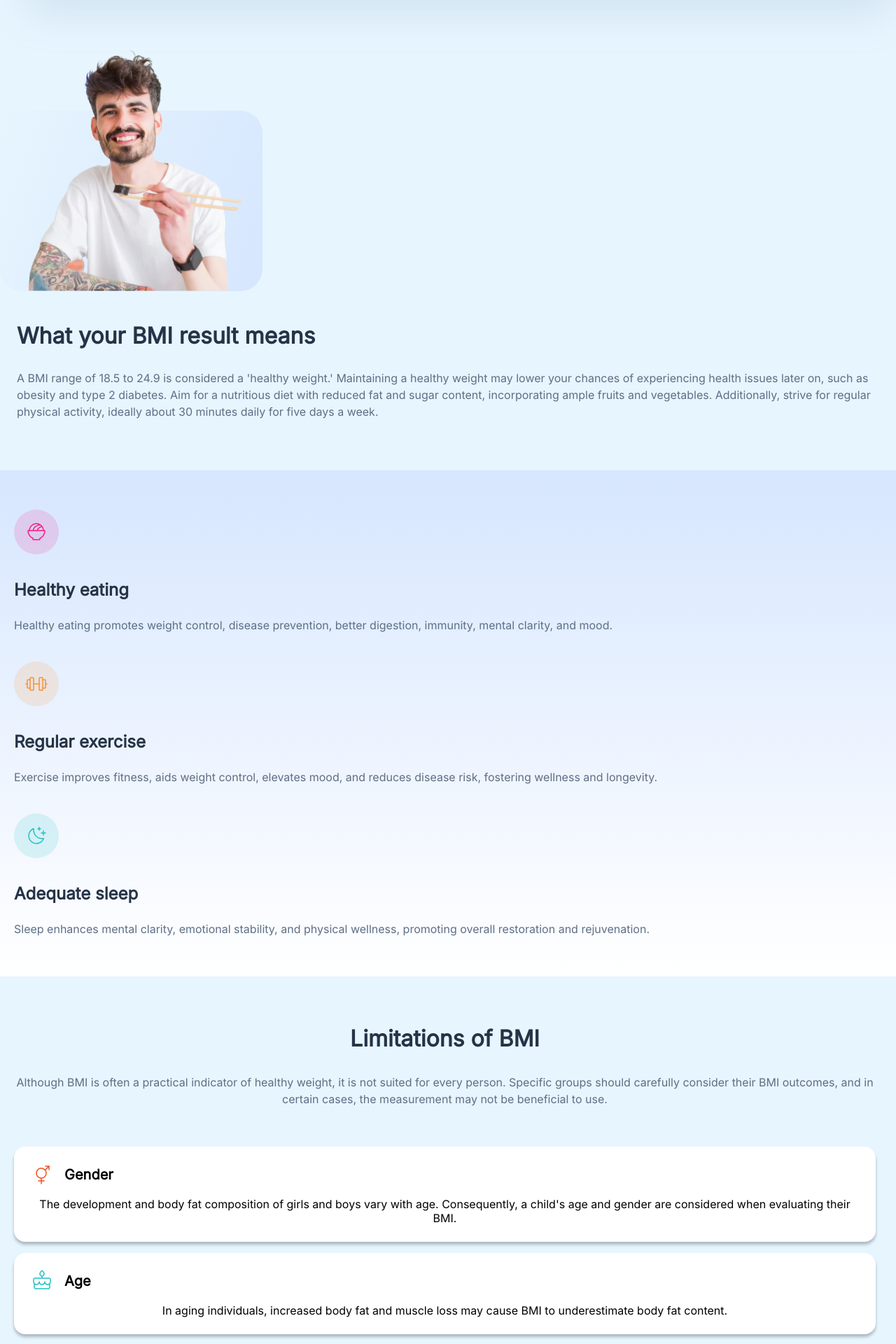
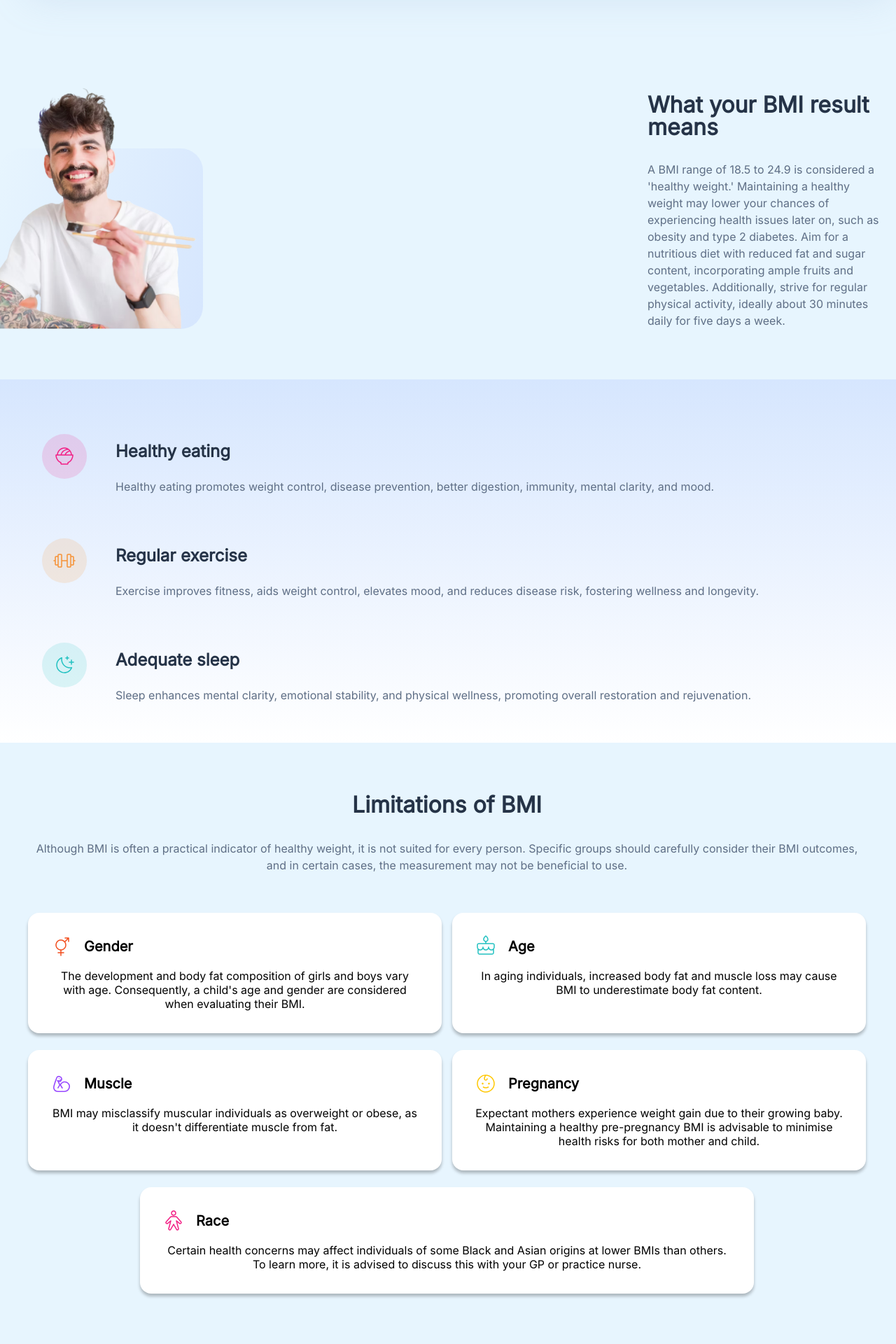
Before and after one commit to Oleksandr-Berd/bodymass-calcualtor, a React (Create React App) app: page / in a window 1280 px wide. Shown: the part 740-2660 px from the top of the page at 70% size. Built offline with nearby package versions, Linux system fonts and the light colour scheme.

Commit message:
completed tablet version

```diff
--- a/src/Components/Advices/Advices.Item.tsx
+++ b/src/Components/Advices/Advices.Item.tsx
@@ -12,8 +12,10 @@ const AdviceItem: React.FC<IProps> = ({ icon, title, text }) => {
   return (
     <SC.Item>
       {icon}
+      <SC.TextContainer>
       <SC.Title>{title}</SC.Title>
-      <SC.Text>{text}</SC.Text>
+        <SC.Text>{text}</SC.Text>
+      </SC.TextContainer>
     </SC.Item>
   );
 };
--- a/src/Components/Advices/AdvicesStyled.ts
+++ b/src/Components/Advices/AdvicesStyled.ts
@@ -10,13 +10,30 @@ export const AdvicesContainer = styled.div`
     #d6e6fe 0%,
     rgba(214, 252, 254, 0) 100%
   );
+
+
 `;
 
 export const Item = styled.li`
-&:not(:last-child){
-    margin-bottom: ${props => props.theme.space[19]};
-}
-`
+  &:not(:last-child) {
+    margin-bottom: ${(props) => props.theme.space[19]};
+  }
+
+  @media (min-width: 768px) {
+    display: flex;
+    flex-direction: row;
+    align-items: center;
+
+    padding-left: ${(props) => props.theme.space[19]};
+    padding-right: ${(props) => props.theme.space[19]};
+  }
+`;
+
+export const TextContainer = styled.div`
+  @media (min-width: 768px) {
+    margin-left: ${(props) => props.theme.space[19]};
+  }
+`;
 
 export const Title = styled.h3`
 margin-bottom: ${(props) => props.theme.space[6]};
--- a/src/Components/Calculator/CalculatorStyled.ts
+++ b/src/Components/Calculator/CalculatorStyled.ts
@@ -100,6 +100,7 @@ export const FlexDataContainer = styled.div`
 @media (min-width: 768px){
     display: flex;
     flex-direction: row;
+    justify-content: space-between;
 }
 `
 
@@ -191,6 +192,10 @@ export const ResultTitle = styled.h2`
   font-size: ${(props) => props.theme.size.XXM};
   line-height: 1.1;
   font-weight: ${(props) => props.theme.weight.bold};
+
+  @media (min-width: 768px) {
+    margin-bottom: 0;
+  }
 `;
 
 export const ResultText = styled.p`
--- a/src/Components/Hero/HeroStyled.ts
+++ b/src/Components/Hero/HeroStyled.ts
@@ -1,18 +1,29 @@
 import styled from "styled-components";
 
 export const HeroContainer = styled.div`
-padding-bottom: ${props => props.theme.space[17]};
+  padding-bottom: ${(props) => props.theme.space[17]};
 
   background-color: ${(props) => props.theme.color.background};
+
+  @media (min-width: 768px) {
+    display: flex;
+    flex-direction: row;
+    justify-content: space-between;
+    align-items: flex-end;
+  }
 `;
 
 export const Image = styled.img`
-position: absolute;
-bottom: 0;
-left: 10%;
+  position: absolute;
+  bottom: 0;
+  left: 10%;
 
-margin-right: auto;
-margin-left: auto;
+  margin-right: auto;
+  margin-left: auto;
+
+  @media (min-width: 768px) {
+    left: -10%;
+  }
 `;
 
 export const ImageContainer = styled.div`
@@ -29,11 +40,21 @@ export const ImageContainer = styled.div`
   );
 
   border-radius: ${(props) => props.theme.radius[5]};
+
+  @media (min-width: 768px) {
+    width: 290px;
+
+    margin-bottom: 0;
+  }
 `;
 
 export const TextContainer = styled.div`
   padding-right: ${(props) => props.theme.space[6]};
   padding-left: ${(props) => props.theme.space[6]};
+
+  @media (min-width: 768px) {
+    width: 331px;
+  }
 `;
 
 export const Title = styled.h2`
--- a/src/Components/Limitations/LimitationItem/LimitationItemStyled.ts
+++ b/src/Components/Limitations/LimitationItem/LimitationItemStyled.ts
@@ -13,6 +13,20 @@ export const Item = styled.li`
   box-shadow: 0px 4px 4px 0px #00000040;
 
   border-radius: ${(props) => props.theme.radius[3]};
+
+  @media (min-width: 768px) {
+    margin-bottom: 0;
+    padding-top: ${(props) => props.theme.space[8]};
+    padding-bottom: ${(props) => props.theme.space[8]};
+    padding-left: ${(props) => props.theme.space[8]};
+    padding-right: ${(props) => props.theme.space[8]};
+
+    &:nth-child(5) {
+      grid-column: 1 / span 2;
+      margin-left: ${(props) => props.theme.space[13]};
+      margin-right: ${(props) => props.theme.space[13]};
+    }
+  }
 `;
 
 export const IconContainer = styled.div`
--- a/src/Components/Limitations/Limitations.tsx
+++ b/src/Components/Limitations/Limitations.tsx
@@ -30,12 +30,12 @@ const limitIcons: Record<string, React.FC> = {
 const Limitations: React.FC = () => {
     return (<SC.Container>
         <LimitationsTitle />
-        <ul>
+        <SC.List>
             {limitations.map(({ id, title, icon, text }: Limitation) => {
                 const IconComponent = limitIcons[icon];
                 return <LimitationItem key={id} title={title} icon={< IconComponent />} text = { text } />}
             ) }
-        </ul>
+        </SC.List>
     </SC.Container> );
 }
 
--- a/src/Components/Limitations/LimitationsStyled.ts
+++ b/src/Components/Limitations/LimitationsStyled.ts
@@ -1,12 +1,27 @@
 import styled from "styled-components"
 
 export const Container = styled.div`
-padding-top: ${props => props.theme.space[17]};
-padding-bottom: 96px;
-padding-left: ${props => props.theme.space[5]};
-padding-right: 29px;
+  padding-top: ${(props) => props.theme.space[17]};
+  padding-bottom: 96px;
+  padding-left: ${(props) => props.theme.space[5]};
+  padding-right: 29px;
 
-text-align: center;
+  text-align: center;
 
   background-color: ${(props) => props.theme.color.background};
+
+  @media (min-width: 768px) {
+    padding-left: ${(props) => props.theme.space[19]};
+    padding-right:43px;
+  }
 `;
+
+export const List = styled.ul`
+  @media (min-width: 768px) {
+    display: grid;
+    grid-template-columns: repeat(2, 1fr);
+
+    column-gap: 15px;
+    row-gap: 24px;
+  }
+`;
--- a/src/Components/Limitations/LimitationsTitle/LimitationsTitleStyled.ts
+++ b/src/Components/Limitations/LimitationsTitle/LimitationsTitleStyled.ts
@@ -2,6 +2,8 @@ import styled from "styled-components"
 
 export const Container = styled.div`
 margin-bottom: ${props => props.theme.space[18]};
+
+
 `
 
 export const Title = styled.h3`
```
